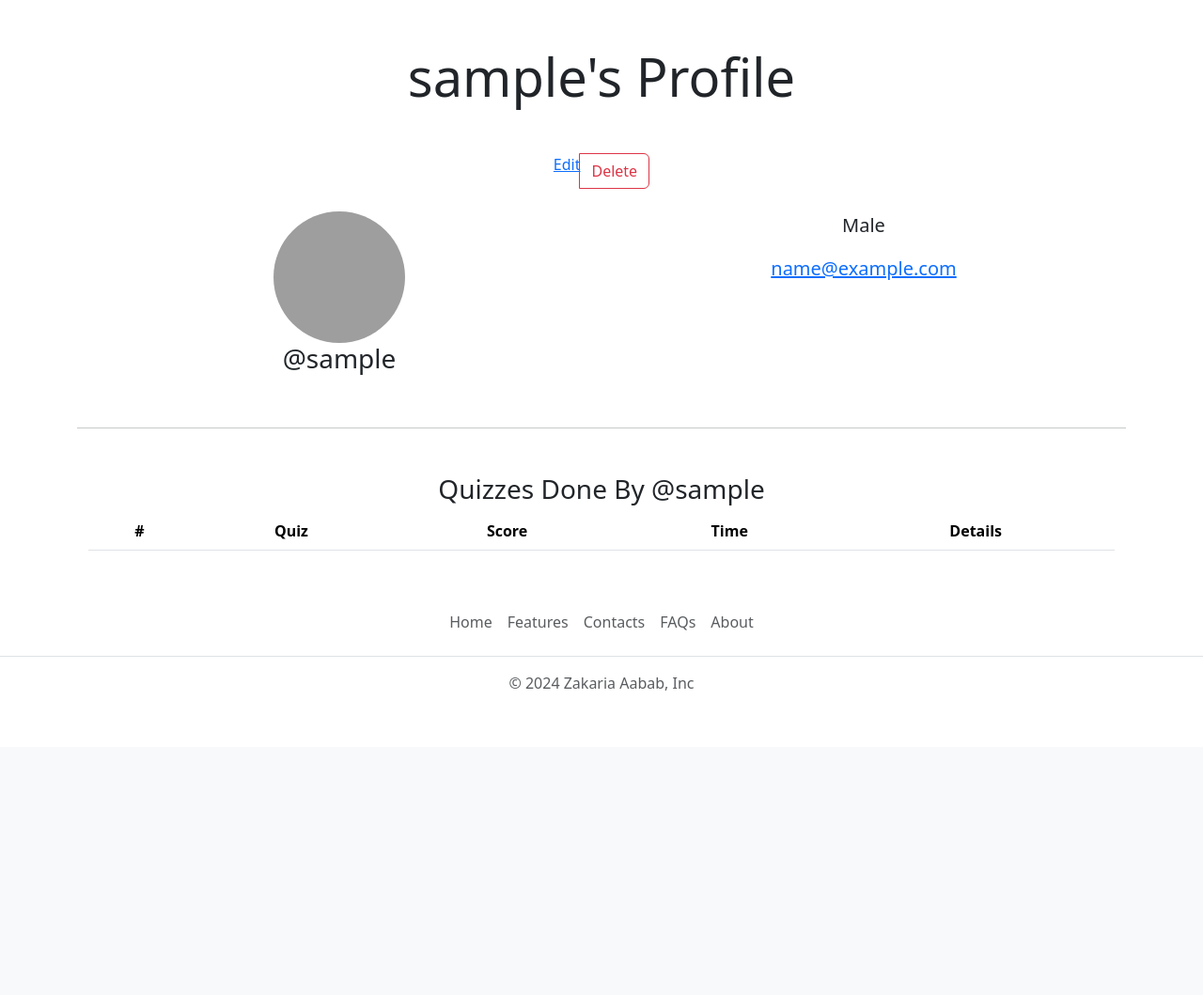
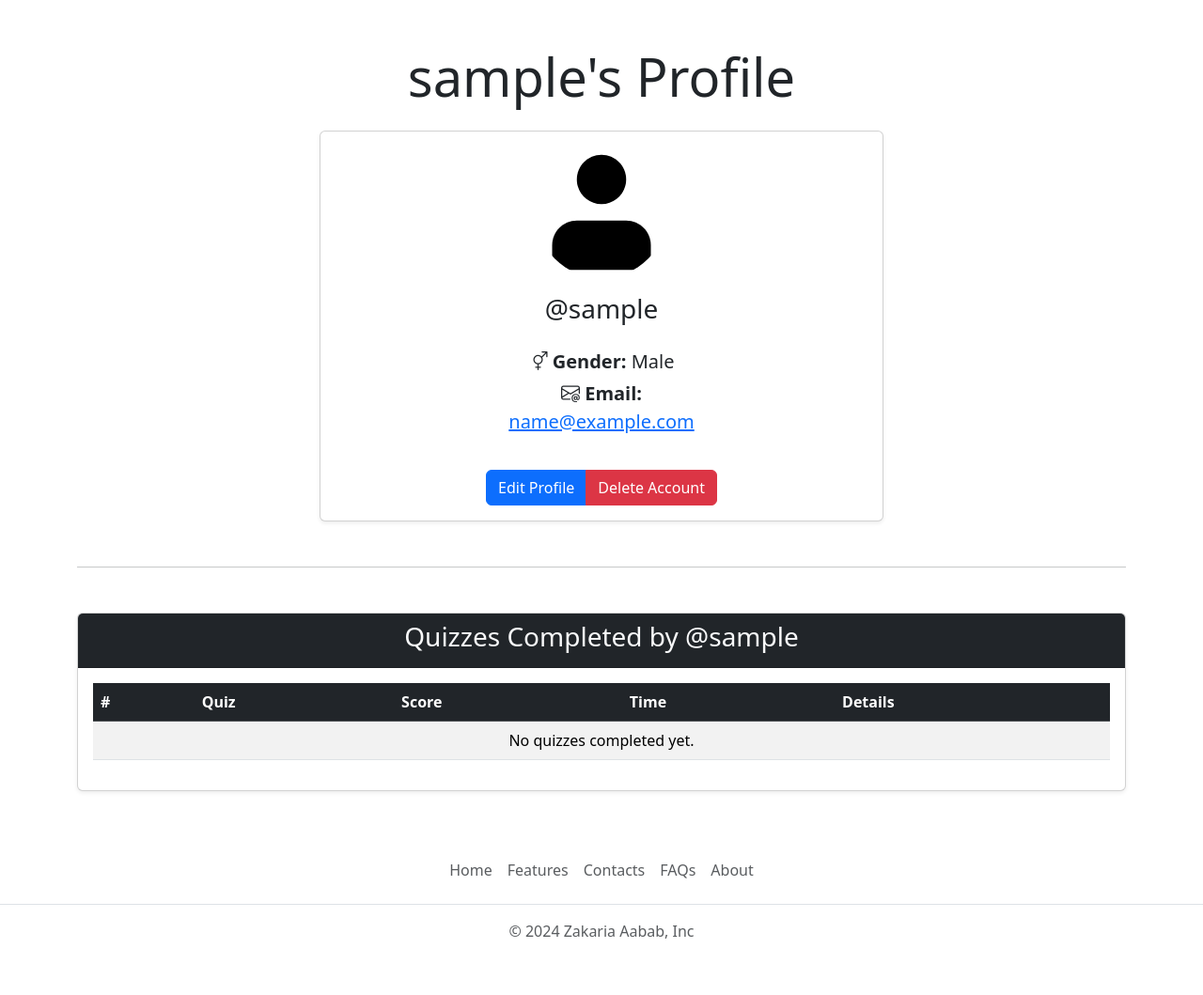
Before and after one commit to Tweek-byte/Quiz_Application_Project, a Django app: a page that uses templates/index.html in a window 1280 px wide. Shown: the part 56-1115 px from the top of the page at 94% size. Before the commit the page ends 791 px from the top, so only its background shows below. Run offline with Django 5.2, Linux system fonts and the light colour scheme; tables that the repository leaves empty hold one stand-in row (values such as "Sample post"); lists and menus that the app fills with data are empty; grey boxes are pictures that could not be loaded.

Commit message:
chore(front-end): redesigning Profile page

```diff
--- a/templates/index.html
+++ b/templates/index.html
@@ -1,4 +1,4 @@
-{% load static %} <!-- Load CSS -->
+{% load static %}
 <!DOCTYPE html>
 <html lang="en">
 <head>
@@ -7,21 +7,24 @@
     <title>Quizora</title>
 
     <!-- Load Bootstrap CSS -->
-    <link href="https://cdn.jsdelivr.net/npm/bootstrap@5.3.3/dist/css/bootstrap.min.css" rel="stylesheet" integrity="sha384-QWTKZyjpPEjISv5WaRU9OFeRpok6YctnYmDr5pNlyT2bRjXh0JMhjY6hW+ALEwIH" crossorigin="anonymous">
+    <link href="https://cdn.jsdelivr.net/npm/bootstrap@5.3.3/dist/css/bootstrap.min.css"
+          rel="stylesheet"
+          integrity="sha384-QWTKZyjpPEjISv5WaRU9OFeRpok6YctnYmDr5pNlyT2bRjXh0JMhjY6hW+ALEwIH"
+          crossorigin="anonymous">
 
-    <link rel="stylesheet" href="{% static 'css/styles.css' %}">
+          <link rel="stylesheet"
+          href="https://cdnjs.cloudflare.com/ajax/libs/bootstrap-icons/1.10.5/font/bootstrap-icons.min.css"
+          integrity="sha512-ZnR2wlLbSbr8/c9AgLg3jQPAattCUImNsae6NHYnS9KrIwRdcY9DxFotXhNAKIKbAXlRnujIqUWoXXwqyFOeIQ=="
+          crossorigin="anonymous" referrerpolicy="no-referrer" />
+      <link rel="stylesheet" href="{% static 'css/style.css' %}">
 </head>
-
 <body>
     {% include "template_files/navigation.html" %}
-
     {% block content %}{% endblock content %}
-
     {% include 'template_files/footer.html' %}
 
-    <script src="https://cdn.jsdelivr.net/npm/bootstrap@5.3.3/dist/js/bootstrap.bundle.min.js" integrity="sha384-YvpcrYf0tY3lHB60NNkmXc5s9fDVZLESaAA55NDzOxhy9GkcIdslK1eN7N6jIeHz" crossorigin="anonymous"></script>
-  </body>
-
-
+    <script src="https://cdn.jsdelivr.net/npm/bootstrap@5.3.3/dist/js/bootstrap.bundle.min.js"
+            integrity="sha384-YvpcrYf0tY3lHB60NNkmXc5s9fDVZLESaAA55NDzOxhy9GkcIdslK1eN7N6jIeHz"
+            crossorigin="anonymous"></script>
 </body>
 </html>
--- a/templates/profile.html
+++ b/templates/profile.html
@@ -1,37 +1,46 @@
 {% extends 'index.html' %}
+{% load static %}
+{% block content %}
+<div class="container my-5">
+    <h1 class="display-4 text-center mb-4">{{ user_profile.user.username }}'s Profile</h1>
 
-{% block content %}
+    <div class="card mx-auto shadow-sm" style="max-width: 600px;">
+        <div class="card-body text-center">
+            <img src="{% static 'images/user.svg' %}" alt="user-profile" class="rounded-circle mb-3" width="140" height="140">
+            <h2 class="fs-3">@{{ user_profile.user.username }}</h2>
 
-<h1 class="display-4 text-center my-5">{{user_profile.user.username}}'s Profile</h1>
-
-<div class="container text-center">
-
-    <div class="btn-group" role="group" aria-label="Basic mixed styles example">
-        <a href="#" type="button" class="btn-outline-light">Edit</a>
-        <a href="#" type="button" class="btn btn-outline-danger">Delete</a>
+            <div class="row justify-content-center mt-4">
+                <div class="col-md-6 mb-2">
+                    <p class="fs-5 mb-1">
+                        <i class="bi bi-gender-ambiguous"></i>
+                        <strong>Gender:</strong> {{ user_profile.gender|default:'N/A' }}
+                    </p>
+                    <p class="fs-5 mb-1">
+                        <i class="bi bi-envelope-at"></i>
+                        <strong>Email:</strong>
+                        <a href="mailto:{{ user_profile.user.email }}">
+                            {{ user_profile.user.email|default:'N/A' }}
+                        </a>
+                    </p>
+                </div>
             </div>
 
-    <div class="container text-center my-4">
-        <div class="row row-cols-sm-1 row-cols-md-2">
-            <div class="col-12">
-                <img src="user.svg" alt="user-profile" class="rounded-circle" width="140" height="140">
-                <h2 class="fs-3">@{{user_profile.user.username}}</h2>
-            </div>
-            <div class="col-12">
-                <p class="fs-5"><i class="bi bi-gender-ambiguous"></i> {{user_profile.gender|default:'N/A'}}</p>
-                <p class="fs-5"><i class="bi bi-envelope-at"></i> <a href="mailto:{{user_profile.user.email}}"> {{user_profile.user.email|default:'N/A'}}</a></p>
+            <div class="btn-group mt-4" role="group" aria-label="Profile actions">
+                <a href="#" class="btn btn-primary">Edit Profile</a>
+                <a href="#" class="btn btn-danger">Delete Account</a>
             </div>
         </div>
     </div>
 
     <hr class="my-5">
 
-    <div class="container">
-        <div class="row row-cols-sm-1 row-cols-md-1 row-cols-lg-1">
-            <div class="col-12">
-                <h3>Quizzes Done By @{{user_profile.user.username}}</h3>
-                <table class="table">
-                    <thead>
+    <div class="card shadow-sm">
+        <div class="card-header text-center bg-dark text-light">
+            <h3>Quizzes Completed by @{{ user_profile.user.username }}</h3>
+        </div>
+        <div class="card-body">
+            <table class="table table-striped table-hover">
+                <thead class="table-dark">
                     <tr>
                         <th scope="col">#</th>
                         <th scope="col">Quiz</th>
@@ -40,9 +49,14 @@
                         <th scope="col">Details</th>
                     </tr>
                 </thead>
+                <tbody>
+
+                    <tr>
+                        <td colspan="5" class="text-center">No quizzes completed yet.</td>
+                    </tr>
+                </tbody>
             </table>
         </div>
     </div>
 </div>
-</div>
 {% endblock content %}
```
Also changed, not shown: static/images/user.svg (added). Lines whose indentation alone changed are shown as unchanged.
